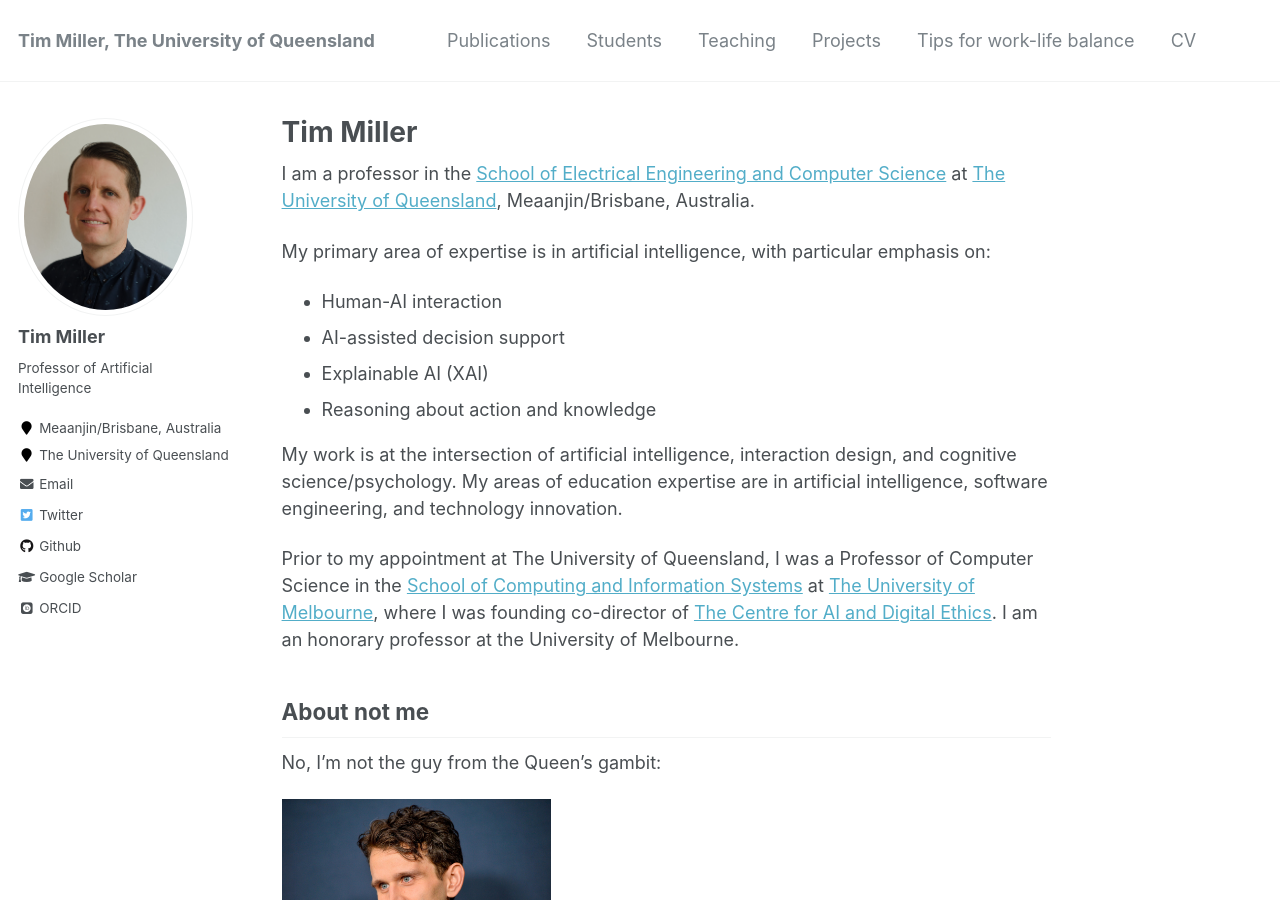
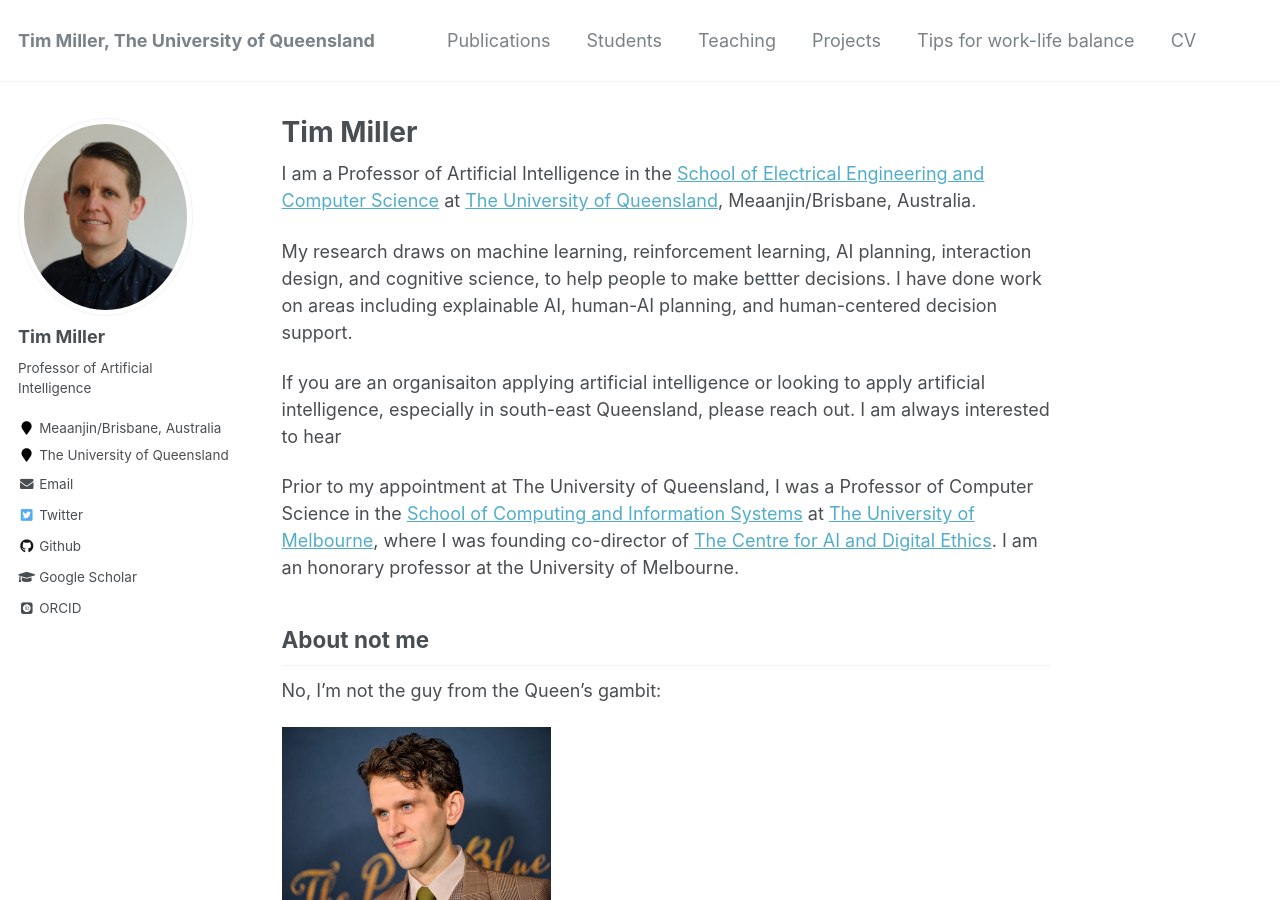
Before and after one commit to uqtmiller/uqtmiller.github.io, a Jekyll site: the page built from _pages/about.md, in a window 1280 px wide and 900 px high. Built offline with Jekyll 4.4.1, drawn with Linux system fonts in a browser that asks for light colours; some web fonts are replaced.

Commit message:
Update about.md

```diff
--- a/_pages/about.md
+++ b/_pages/about.md
@@ -8,16 +8,12 @@ redirect_from:
   - /about.html
 ---
 
-I am a professor in the [School of Electrical Engineering and Computer Science](https://eecs.uq.edu.au/) at [The University of Queensland](https://www.uq.edu.au/), Meaanjin/Brisbane, Australia.
+I am a Professor of Artificial Intelligence in the [School of Electrical Engineering and Computer Science](https://eecs.uq.edu.au/) at [The University of Queensland](https://www.uq.edu.au/), Meaanjin/Brisbane, Australia.
 
-My primary area of expertise is in artificial intelligence, with particular emphasis on:
+My research draws on machine learning, reinforcement learning, AI planning, interaction design, and cognitive science, to help people to make bettter decisions.
+I have done work on areas including explainable AI, human-AI planning, and human-centered decision support.
 
-* Human-AI interaction
-* AI-assisted decision support
-* Explainable AI (XAI)
-* Reasoning about action and knowledge
-
-My work is at the intersection of artificial intelligence, interaction design, and cognitive science/psychology. My areas of education expertise are in artificial intelligence, software engineering, and technology innovation.
+If you are an organisaiton applying artificial intelligence or looking to apply artificial intelligence, especially in south-east Queensland, please reach out. I am always interested to hear
 
 Prior to my appointment at The University of Queensland, I was a Professor of Computer Science in the [School of Computing and Information Systems](https://cis.unimelb.edu.au) at [The University of Melbourne](https://www.unimelb.edu.au), where I was founding co-director of [The Centre for AI and Digital Ethics](https://www.unimelb.edu.au/caide). I am an honorary professor at the University of Melbourne.
 
```
